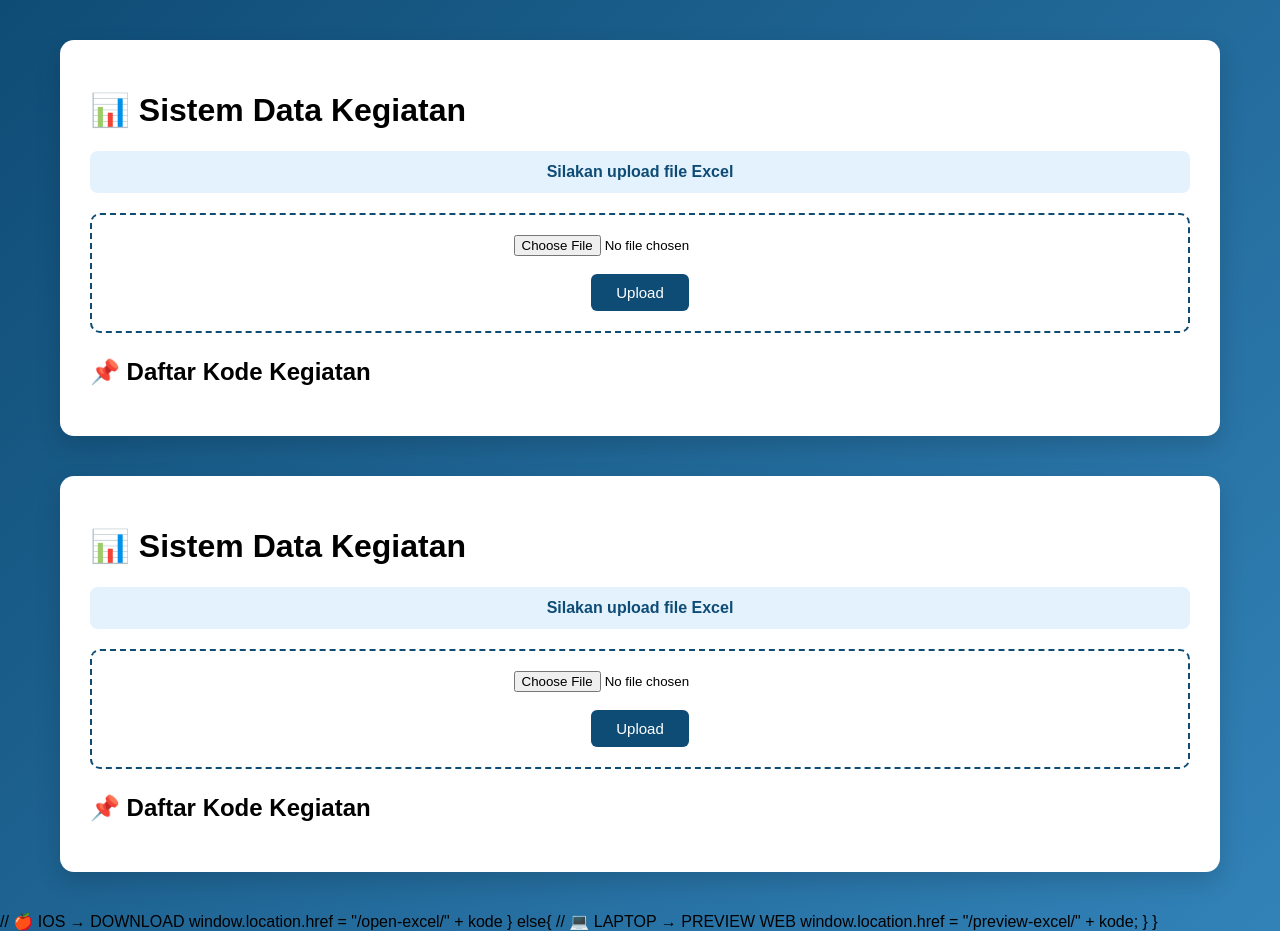
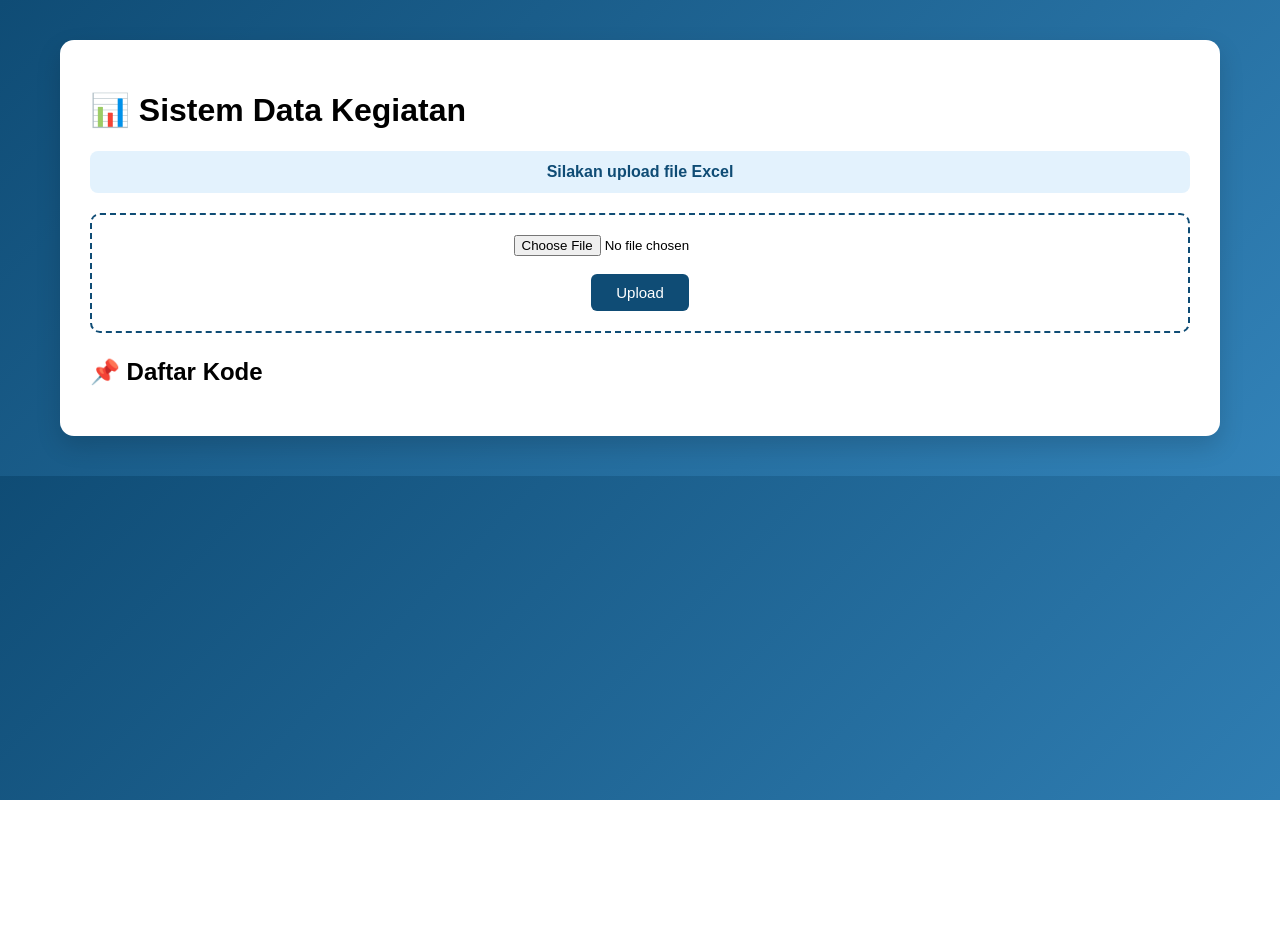
Before and after one commit to zashliza-droid/hahahi, a Flask app: page / in a window 1280 px wide. After the commit the page ends 800 px from the top, so only its background shows below. Run offline with Flask 3, Linux system fonts and the light colour scheme.

Commit message:
Update index.html

```diff
--- a/templates/index.html
+++ b/templates/index.html
@@ -2,7 +2,7 @@
 <html lang="id">
 <head>
     <meta charset="UTF-8">
-    <title>Sistem Data Kegiatan</title>
+    <title>Upload Data</title>
     <link rel="stylesheet" href="{{ url_for('static', filename='style.css') }}">
 </head>
 <body>
@@ -10,9 +10,7 @@
 <div class="container">
     <h1>📊 Sistem Data Kegiatan</h1>
 
-    {% if message %}
     <div class="alert">{{ message }}</div>
-    {% endif %}
 
     <form action="/upload" method="post" enctype="multipart/form-data" class="upload-box">
         <input type="file" name="file" accept=".xlsx" required>
@@ -20,111 +18,38 @@
         <button>Upload</button>
     </form>
 
-    <h2>📌 Daftar Kode Kegiatan</h2>
+    <h2>📌 Daftar Kode</h2>
 
     {% if projects %}
    <div class="search-wrapper">
+    <span class="search-icon"></span>
     <input
         type="text"
         id="search"
         placeholder="Cari kode kegiatan..."
-            onkeyup="filterKode()"
+        onkeyup="filter()"
         autofocus
     >
 </div>
+
     {% endif %}
 
     <div id="list">
         {% for kode in projects %}
-            <a href="#" class="kode" onclick="bukaExcel('{{ kode }}')">
-                {{ kode }}
-            </a>
-        {% endfor %}
-    </div>
-</div>
-
-<!DOCTYPE html>
-<html lang="id">
-<head>
-    <meta charset="UTF-8">
-    <title>Sistem Data Kegiatan</title>
-    <link rel="stylesheet" href="{{ url_for('static', filename='style.css') }}">
-</head>
-<body>
-
-<div class="container">
-    <h1>📊 Sistem Data Kegiatan</h1>
-
-    {% if message %}
-    <div class="alert">{{ message }}</div>
-    {% endif %}
-
-    <form action="/upload" method="post" enctype="multipart/form-data" class="upload-box">
-        <input type="file" name="file" accept=".xlsx" required>
-        <br><br>
-        <button>Upload</button>
-    </form>
-
-    <h2>📌 Daftar Kode Kegiatan</h2>
-
-    {% if projects %}
-    <div class="search-wrapper">
-        <input
-            type="text"
-            id="search"
-            placeholder="Cari kode kegiatan..."
-            onkeyup="filterKode()"
-            autofocus
-        >
-    </div>
-    {% endif %}
-
-    <div id="list">
-        {% for kode in projects %}
-            <a href="#" class="kode" onclick="bukaExcel('{{ kode }}')">
-                {{ kode }}
-            </a>
+            <a href="/detail/{{ kode }}" class="kode">{{ kode }}</a>
         {% endfor %}
     </div>
 </div>
 
 <script>
-function bukaExcel(kode){
-    let isAndroid = /Android/i.test(navigator.userAgent);
-    let isIOS = /iPhone|iPad|iPod/i.test(navigator.userAgent);
-
-    if(isAndroid){
-        window.location.href =
-            "intent://" + window.location.host + "/open-excel/" + kode + "#Intent;" +
-            "scheme=https;" +
-            "package=com.microsoft.office.excel;" +
-            "end;";
-    }
-    else if(isIOS){
-        window.location.href = "/open-excel/" + kode;
-    }
-    else{
-        window.location.href = "/preview-excel/" + kode;
-    }
-}
-</script>
-
-        // 🍎 IOS → DOWNLOAD
-        window.location.href = "/open-excel/" + kode
-    }
-    else{
-        // 💻 LAPTOP → PREVIEW WEB
-        window.location.href = "/preview-excel/" + kode;
-    }
+function filter(){
+    let v = document.getElementById("search").value.toUpperCase();
+    let a = document.querySelectorAll(".kode");
+    a.forEach(e=>{
+        e.style.display = e.innerText.toUpperCase().includes(v) ? "" : "none";
+    });
 }
 </script>
 
 </body>
 </html>
-
-
-
-</script>
-
-</body>
-</html>
```
Lines whose indentation alone changed are shown as unchanged.
